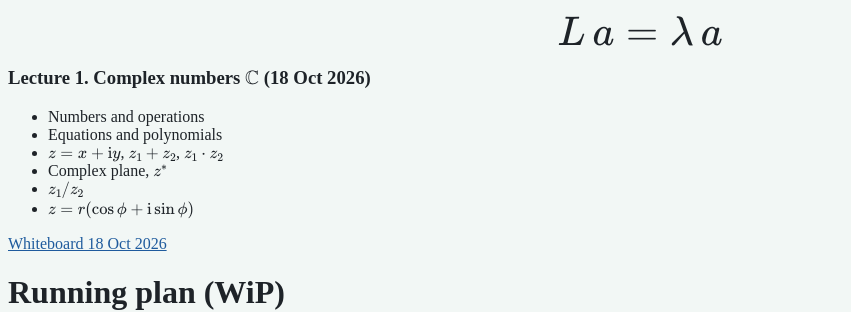
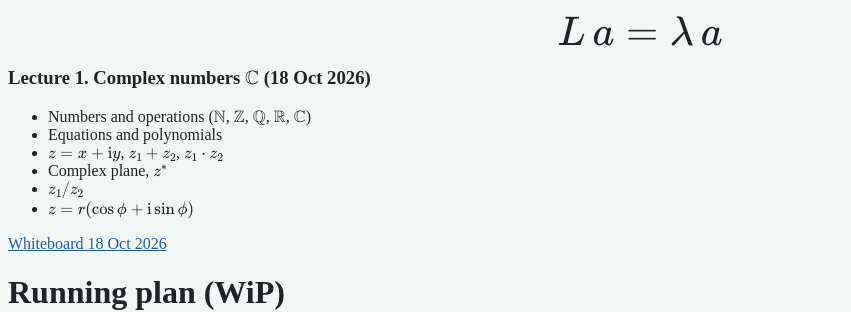
Before and after one commit to melnikovsky/wsos, a Jekyll site: the page built from courses/20272031.md, in a window 1280 px wide. Shown: the part 132-444 px from the top of the page, without its empty margins (0-851 px from the left). Built offline with Jekyll 4.4.1, drawn with Linux system fonts in a browser that asks for light colours.

Commit message:
Add NZQRC

```diff
--- a/courses/20272031.md
+++ b/courses/20272031.md
@@ -13,7 +13,7 @@ $$
 
 ### Lecture 1. Complex numbers $\mathbb{C}$ (18 Oct 2026)
 
-* Numbers and operations
+* Numbers and operations ($\mathbb{N}$, $\mathbb{Z}$, $\mathbb{Q}$, $\mathbb{R}$, $\mathbb{C}$)
 * Equations and polynomials
 * $z=x+\mathrm{i}y$, $z_1+z_2$, $z_1 \cdot z_2$
 * Complex plane, $z^*$
```
